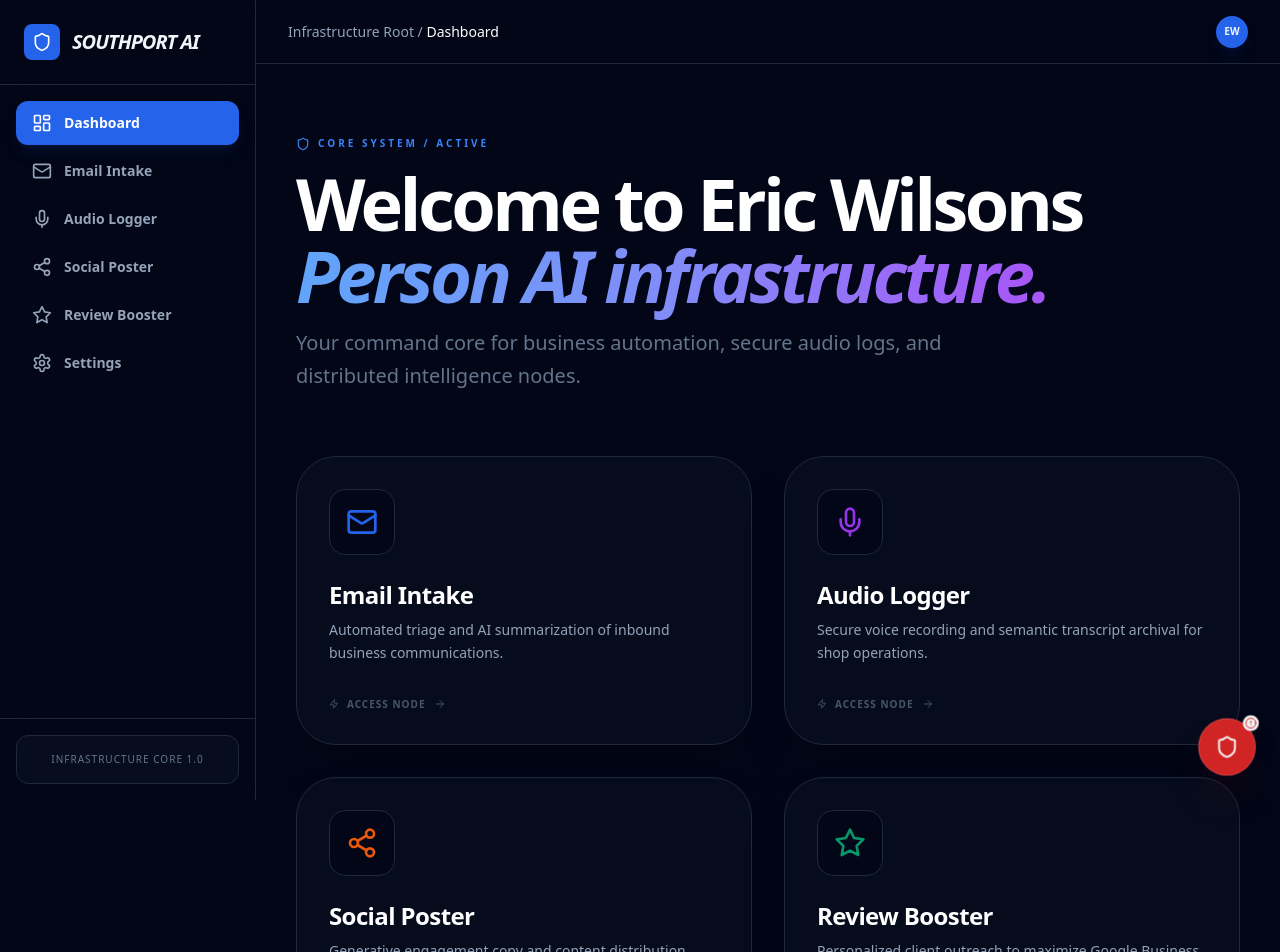
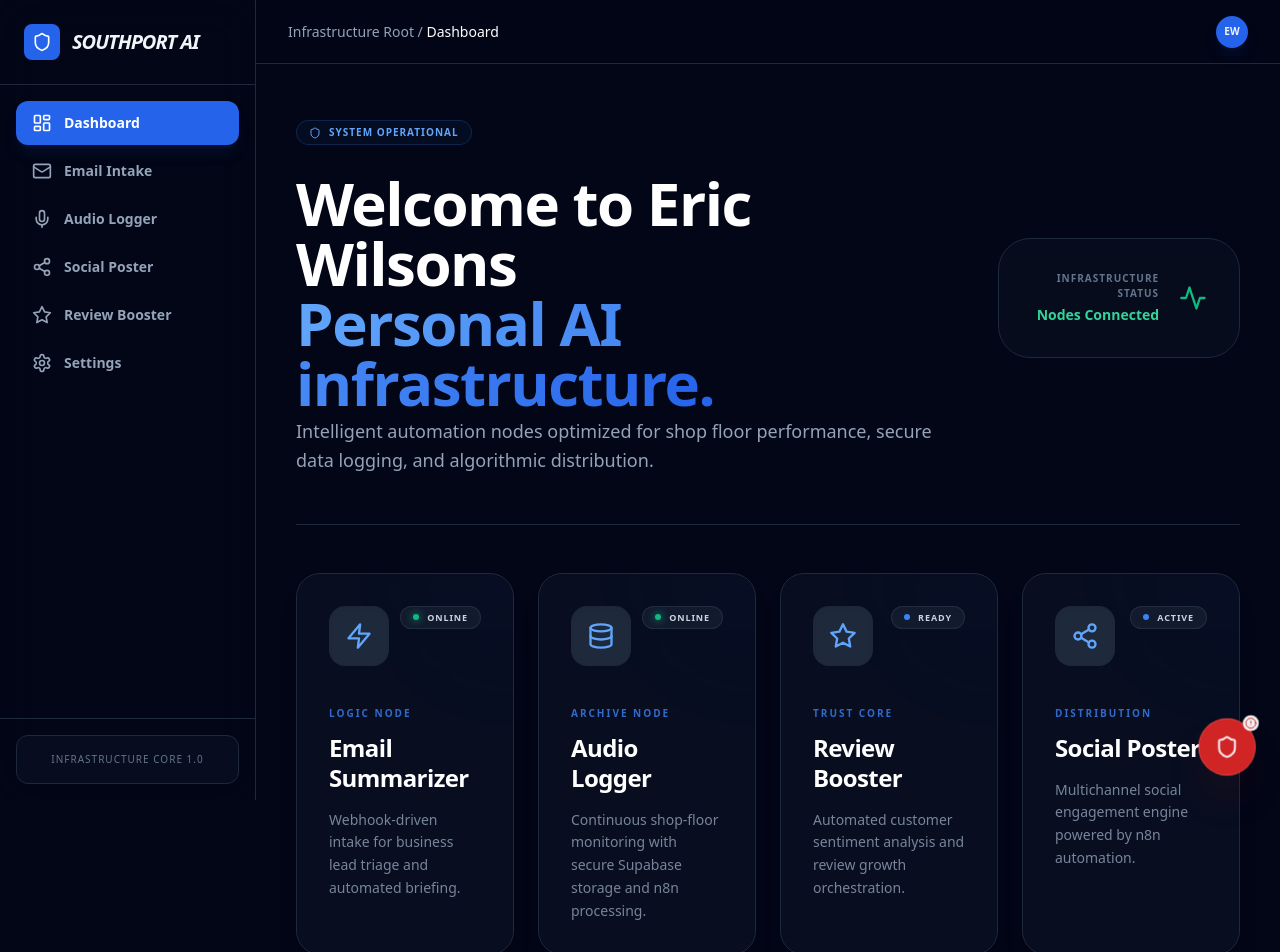
Before and after one commit to SouthportAI2/Wilson-Speed-, a React (Vite) app: page / in a window 1280 px wide. Shown: the top 952 px of the page. Built offline with nearby package versions, Linux system fonts and the light colour scheme.

Commit message:
Update Dashboard.tsx

```diff
--- a/components/Dashboard.tsx
+++ b/components/Dashboard.tsx
@@ -1,28 +1,42 @@
+
 import React from 'react';
-import { Mail, Mic, Share2, Star, Shield, Zap, ArrowRight } from 'lucide-react';
+import { Zap, Database, Star, Share2, Shield, Activity } from 'lucide-react';
 import { ViewState } from '../types';
 
-interface BoxProps {
+interface InfraBoxProps {
   title: string;
+  subtitle: string;
   description: string;
   icon: React.ElementType;
   onClick: () => void;
-  color: string;
+  status: 'ONLINE' | 'READY' | 'ACTIVE';
 }
 
-const Box: React.FC<BoxProps> = ({ title, description, icon: Icon, onClick, color }) => (
+const InfraBox: React.FC<InfraBoxProps> = ({ title, subtitle, description, icon: Icon, onClick, status }) => (
   <button
     onClick={onClick}
-    className="group relative flex flex-col items-start p-8 bg-slate-900/40 border border-slate-800 rounded-[2.5rem] hover:border-blue-500/50 hover:bg-slate-900/60 transition-all duration-500 text-left overflow-hidden shadow-2xl backdrop-blur-md h-full"
+    className="group relative flex flex-col items-start p-8 bg-slate-900/50 backdrop-blur-sm border border-slate-800 hover:border-blue-500/50 transition-all duration-300 text-left overflow-hidden rounded-3xl shadow-xl hover:shadow-blue-500/5 active:scale-[0.98] min-h-[320px]"
   >
-    <div className={`absolute -top-10 -right-10 w-40 h-40 bg-gradient-to-br ${color} opacity-0 group-hover:opacity-10 blur-3xl transition-opacity`} />
-    <div className={`p-4 rounded-2xl bg-slate-950 border border-slate-800 mb-6 group-hover:scale-110 transition-transform ${color.replace('from-', 'text-').split(' ')[0]}`}>
-      <Icon size={32} />
+    <div className="absolute top-0 right-0 w-32 h-32 bg-blue-600/5 blur-3xl rounded-full -mr-16 -mt-16 group-hover:bg-blue-600/10 transition-colors" />
+
+    <div className="flex justify-between w-full mb-10 relative z-10">
+      <div className="p-4 bg-slate-800 rounded-2xl text-blue-400 group-hover:bg-blue-600 group-hover:text-white transition-all duration-500 shadow-inner group-hover:scale-110 group-hover:rotate-3">
+        <Icon size={28} />
+      </div>
+      <div className="flex flex-col items-end">
+        <div className="flex items-center gap-2 px-3 py-1 bg-slate-800/50 rounded-full border border-slate-700/50">
+          <div className={`w-1.5 h-1.5 rounded-full ${status === 'ONLINE' ? 'bg-emerald-500 shadow-[0_0_8px_#10b981]' : 'bg-blue-500'}`} />
+          <span className="text-[9px] font-bold uppercase text-slate-300 tracking-widest">{status}</span>
+        </div>
+      </div>
     </div>
-    <h3 className="text-2xl font-black text-white mb-2 tracking-tight group-hover:text-blue-400 transition-colors">{title}</h3>
-    <p className="text-slate-400 text-sm font-medium leading-relaxed">{description}</p>
-    <div className="mt-auto pt-8 flex items-center gap-2 text-[10px] font-black uppercase tracking-widest text-slate-600 group-hover:text-blue-400 transition-colors">
-      <Zap size={10} /> Access Node <ArrowRight size={12} className="group-hover:translate-x-1 transition-transform" />
+
+    <div className="flex-1 relative z-10">
+      <span className="text-[10px] font-bold uppercase tracking-[0.2em] text-blue-500/80 mb-3 block">{subtitle}</span>
+      <h3 className="text-2xl font-bold text-white mb-4 tracking-tight leading-tight group-hover:text-blue-400 transition-colors">{title}</h3>
+      <p className="text-slate-400 text-sm font-medium leading-relaxed opacity-80 group-hover:opacity-100 transition-opacity">
+        {description}
+      </p>
     </div>
   </button>
 );
@@ -33,51 +47,79 @@ interface DashboardProps {
 
 const Dashboard: React.FC<DashboardProps> = ({ onNavigate }) => {
   return (
-    <div className="max-w-6xl mx-auto space-y-16 py-8">
-      <header className="space-y-4 animate-fade-in text-left">
-        <div className="flex items-center gap-2 text-blue-500 text-[10px] font-black uppercase tracking-[0.3em]">
-          <Shield size={14} /> Core System / Active
+    <div className="max-w-7xl mx-auto space-y-12 py-4">
+      <header className="space-y-6 animate-in fade-in slide-in-from-top-4 duration-700 text-left">
+        <div className="flex flex-col md:flex-row md:items-center justify-between border-b border-slate-800 pb-12 gap-8">
+          <div className="space-y-1">
+            <div className="inline-flex items-center gap-2 px-3 py-1 rounded-full bg-blue-500/5 border border-blue-500/20 text-blue-400 text-[10px] font-bold uppercase tracking-widest mb-6">
+              <Shield size={12} /> System Operational
+            </div>
+            <h1 className="text-4xl md:text-6xl font-bold text-white tracking-tight leading-[1.1]">
+              Welcome to Eric Wilsons <br />
+              <span className="text-transparent bg-clip-text bg-gradient-to-r from-blue-400 to-blue-600">Personal AI infrastructure.</span>
+            </h1>
+            <p className="text-slate-400 text-lg font-medium mt-6 max-w-2xl leading-relaxed">
+              Intelligent automation nodes optimized for shop floor performance,
+              secure data logging, and algorithmic distribution.
+            </p>
+          </div>
+
+          <div className="hidden xl:flex flex-col items-end gap-2 p-8 bg-slate-900/40 backdrop-blur-md border border-slate-800 rounded-[2rem]">
+            <div className="flex items-center gap-5 text-right">
+              <div>
+                <div className="text-[10px] font-bold text-slate-500 uppercase tracking-widest mb-1">Infrastructure Status</div>
+                <div className="text-sm font-bold text-emerald-400">Nodes Connected</div>
+              </div>
+              <Activity className="text-emerald-500 animate-pulse" size={32} />
+            </div>
+          </div>
         </div>
-        <h1 className="text-5xl md:text-7xl font-black text-white tracking-tighter leading-[1.1]">
-          Welcome to Eric Wilsons <br />
-          <span className="text-transparent bg-clip-text bg-gradient-to-r from-blue-400 via-indigo-400 to-purple-500 italic">
-            Person AI infrastructure.
-          </span>
-        </h1>
-        <p className="text-slate-500 text-xl font-medium max-w-2xl leading-relaxed">
-          Your command core for business automation, secure audio logs, and distributed intelligence nodes.
-        </p>
       </header>
 
-      <div className="grid grid-cols-1 md:grid-cols-2 gap-8">
-        <Box
-          title="Email Intake"
-          description="Automated triage and AI summarization of inbound business communications."
-          icon={Mail}
+      <div className="grid grid-cols-1 md:grid-cols-2 lg:grid-cols-4 gap-6">
+        <InfraBox
+          title="Email Summarizer"
+          subtitle="Logic Node"
+          description="Webhook-driven intake for business lead triage and automated briefing."
+          icon={Zap}
           onClick={() => onNavigate(ViewState.EMAILS)}
-          color="from-blue-600 to-cyan-400"
+          status="ONLINE"
         />
-        <Box
+        <InfraBox
           title="Audio Logger"
-          description="Secure voice recording and semantic transcript archival for shop operations."
-          icon={Mic}
+          subtitle="Archive Node"
+          description="Continuous shop-floor monitoring with secure Supabase storage and n8n processing."
+          icon={Database}
           onClick={() => onNavigate(ViewState.AUDIO_LOGS)}
-          color="from-purple-600 to-pink-400"
+          status="ONLINE"
         />
-        <Box
+        <InfraBox
+          title="Review Booster"
+          subtitle="Trust Core"
+          description="Automated customer sentiment analysis and review growth orchestration."
+          icon={Star}
+          onClick={() => onNavigate(ViewState.REVIEWS)}
+          status="READY"
+        />
+        <InfraBox
           title="Social Poster"
-          description="Generative engagement copy and content distribution network."
+          subtitle="Distribution"
+          description="Multichannel social engagement engine powered by n8n automation."
           icon={Share2}
           onClick={() => onNavigate(ViewState.SOCIAL_MEDIA)}
-          color="from-orange-600 to-yellow-400"
+          status="ACTIVE"
         />
-        <Box
-          title="Review Booster"
-          description="Personalized client outreach to maximize Google Business visibility."
-          icon={Star}
-          onClick={() => onNavigate(ViewState.REVIEWS)}
-          color="from-emerald-600 to-teal-400"
-        />
+      </div>
+
+      <div className="pt-12 flex flex-col md:flex-row items-center gap-8 border-t border-slate-800/50">
+        <div className="flex -space-x-4">
+          <div className="w-12 h-12 rounded-2xl border-2 border-slate-950 bg-slate-800 flex items-center justify-center text-xs font-bold text-slate-400">EW</div>
+          <div className="w-12 h-12 rounded-2xl border-2 border-slate-950 bg-blue-600 flex items-center justify-center text-xs font-bold text-white shadow-xl">AI</div>
+        </div>
+        <div className="flex flex-col gap-1 text-left">
+          <div className="text-sm text-slate-300 font-bold tracking-tight">System Core v2.1.0</div>
+          <div className="text-xs text-slate-500 font-medium italic underline underline-offset-4 decoration-slate-800">Operational Heartbeat Verified</div>
+        </div>
       </div>
     </div>
   );
```
